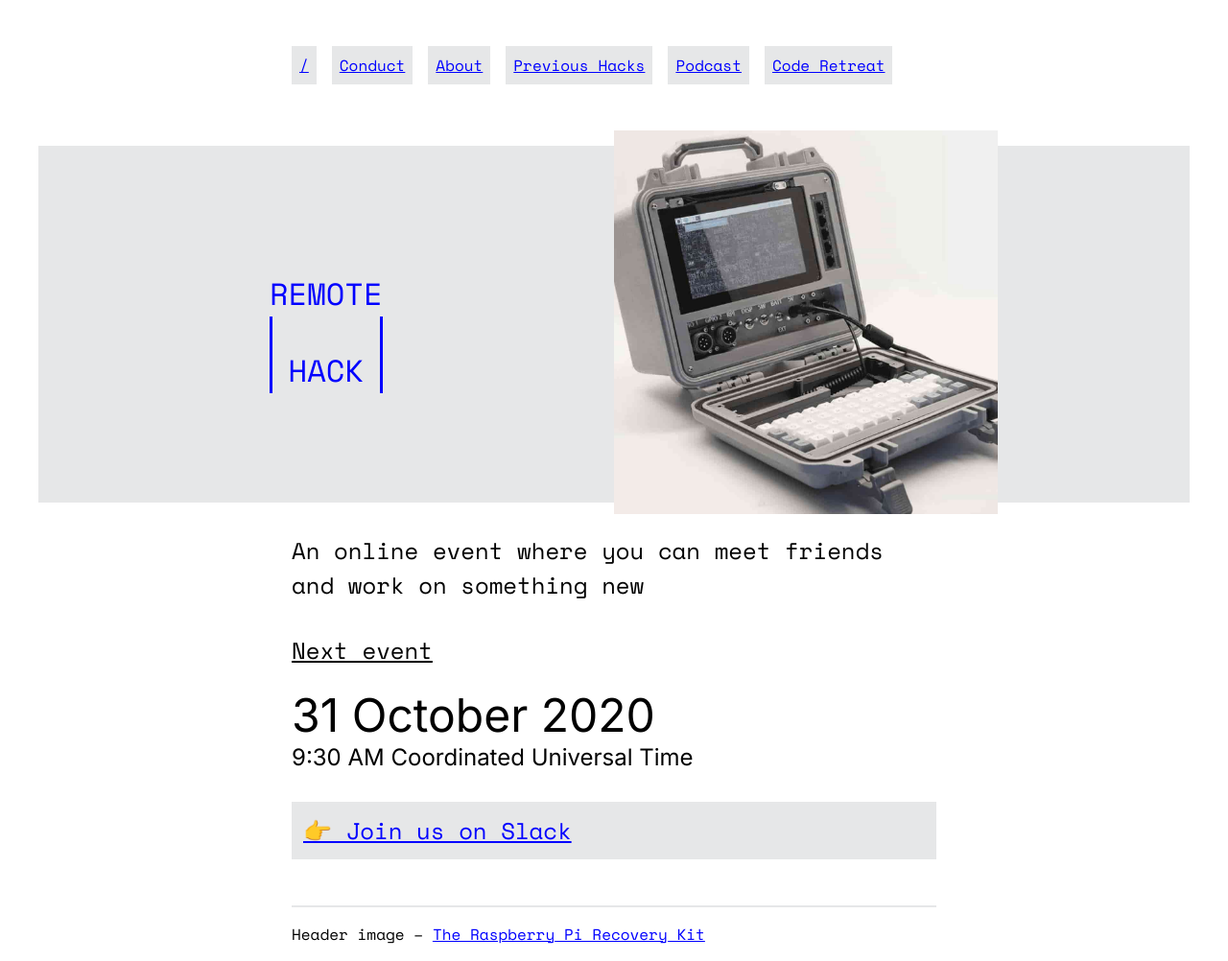
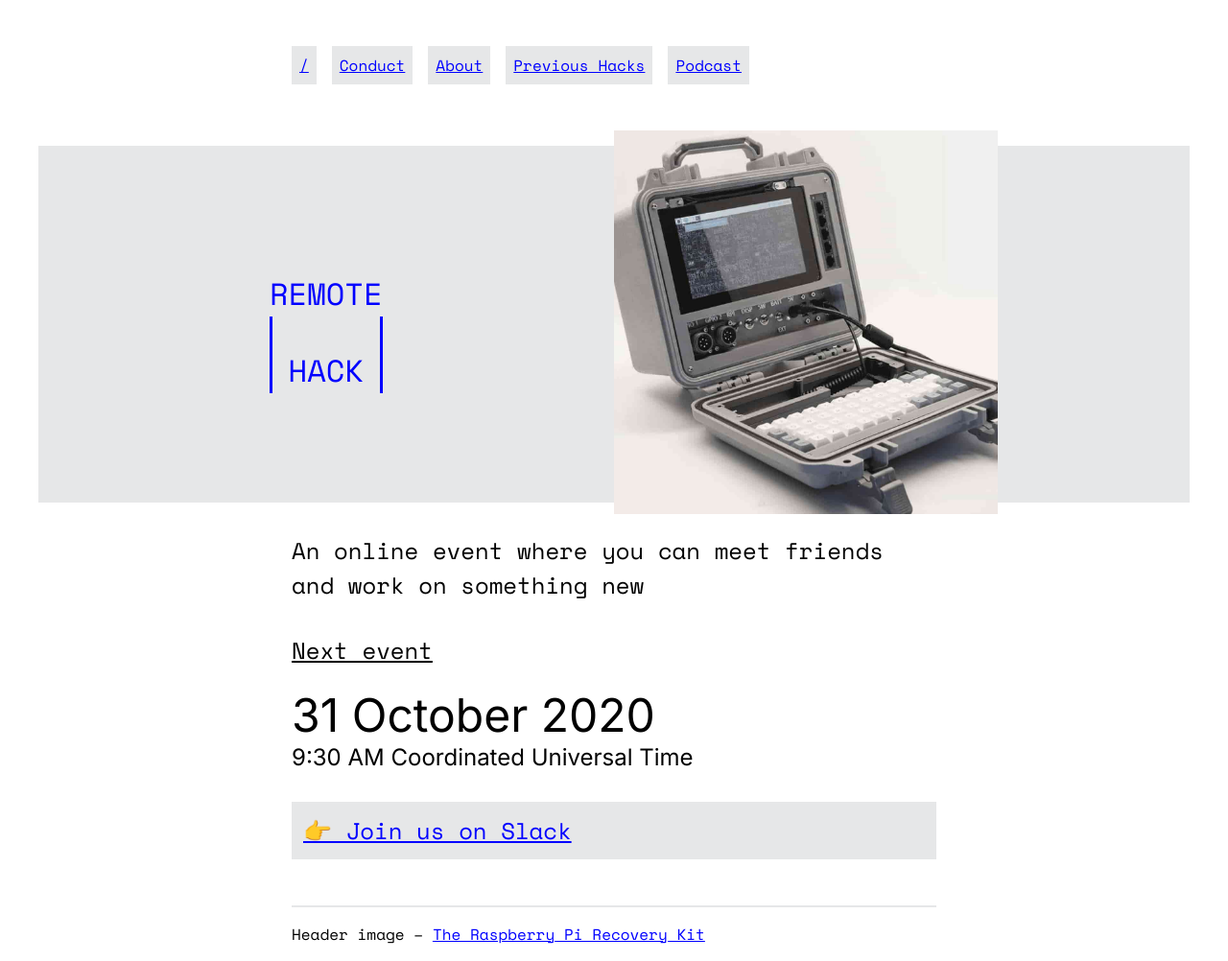
Before and after one commit to remotehack/remotehack.github.io, a Jekyll site: the page built from index.html, in a window 1280 px wide. Shown: the whole page at 96% size. Built offline with Jekyll 4.4.1, drawn with Linux system fonts in a browser that asks for light colours.

Commit message:
Remove Code Retreat from navbar now it's in the past

```diff
--- a/_layouts/default.html
+++ b/_layouts/default.html
@@ -50,7 +50,6 @@
     <a href="/about"> About </a>
     <a href="/previous-hacks"> Previous Hacks </a>
     <a href="/podcast"> Podcast </a>
-    <a href="/code-retreat"> Code Retreat </a>
   </nav>
 
   <script>
```
